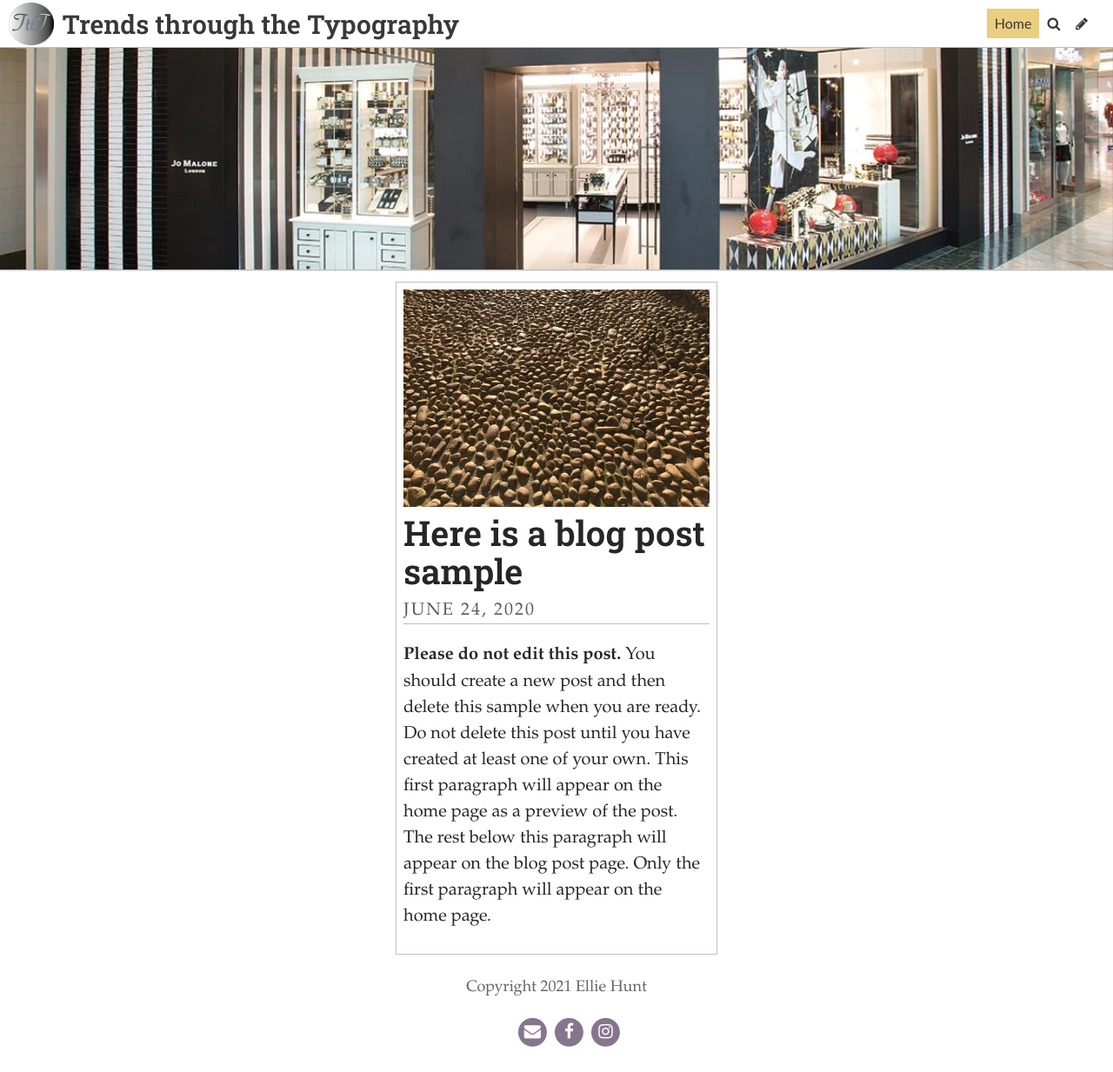
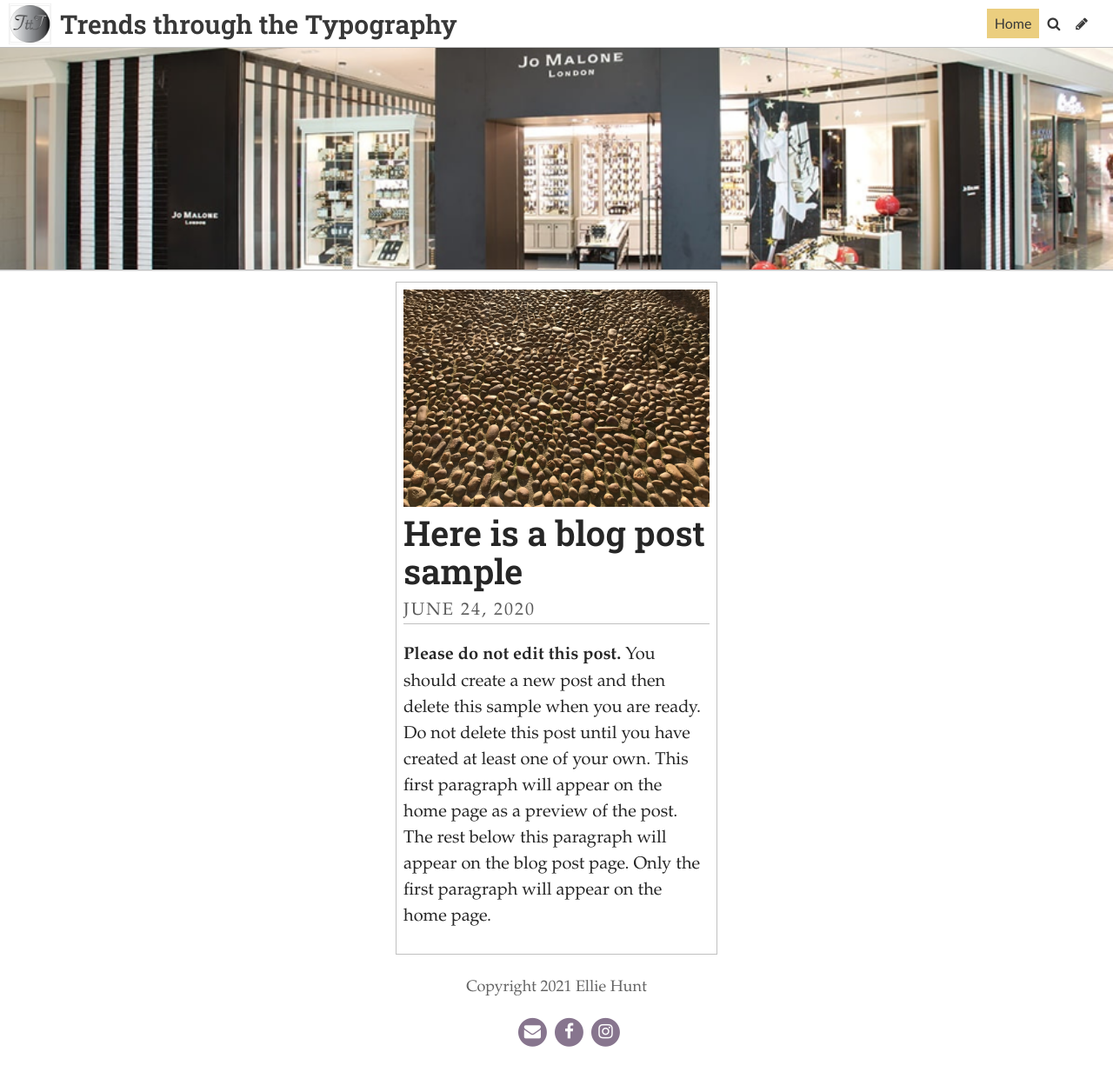
Before and after one commit to elliejadehunt/TttT, a Jekyll site: the page built from index.html, in a window 1280 px wide. Shown: the whole page at 87% size. Built offline with Jekyll 4.4.1, drawn with Linux system fonts in a browser that asks for light colours; some web fonts are replaced; the list of posts is cut into pages by our own code.

Commit message:
Update Settings “general”

```diff
--- a/_data/settings.yml
+++ b/_data/settings.yml
@@ -1,12 +1,12 @@
 title: Trends through the Typography
 description: A website describing the features of typography in fashion brand logos
 footer_text: Copyright 2021 Ellie Hunt
-header_feature_image: ../uploads/jo-malone-2.jpeg
+header_feature_image: ../uploads/shopfont-5.png
 header_text: ""
 header_text_color: "#ffffff"
 bannerheight: 20vmax
 navbarheight: 55px
-logo: ../uploads/logo.png
+logo: ../uploads/logo-edited.png
 favicon: /uploads/favicon.ico
 gridlayout: true
 fixednavbar: false
```
Also changed, not shown: uploads/logo-edited.png (added), uploads/shopfont-5.png (added).
